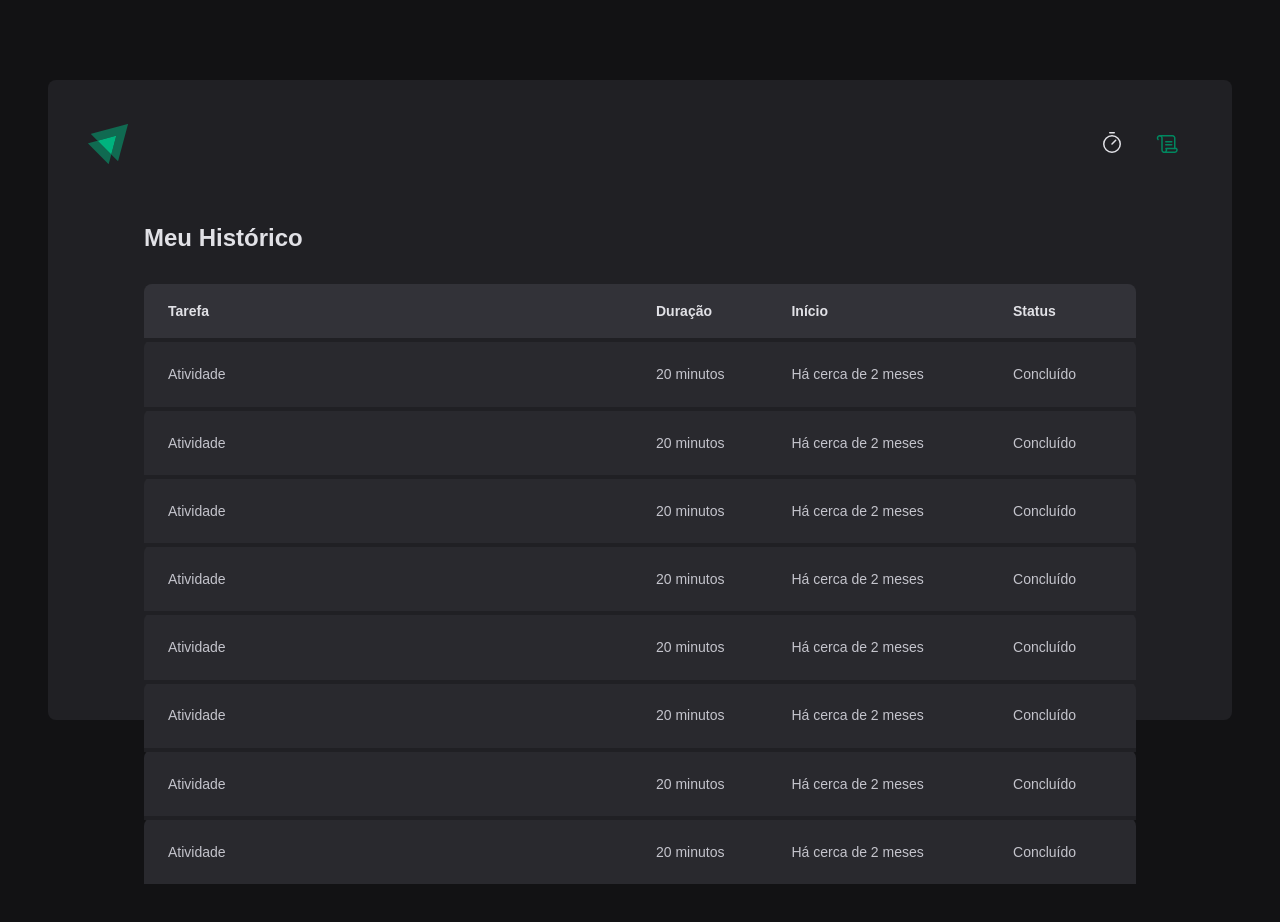
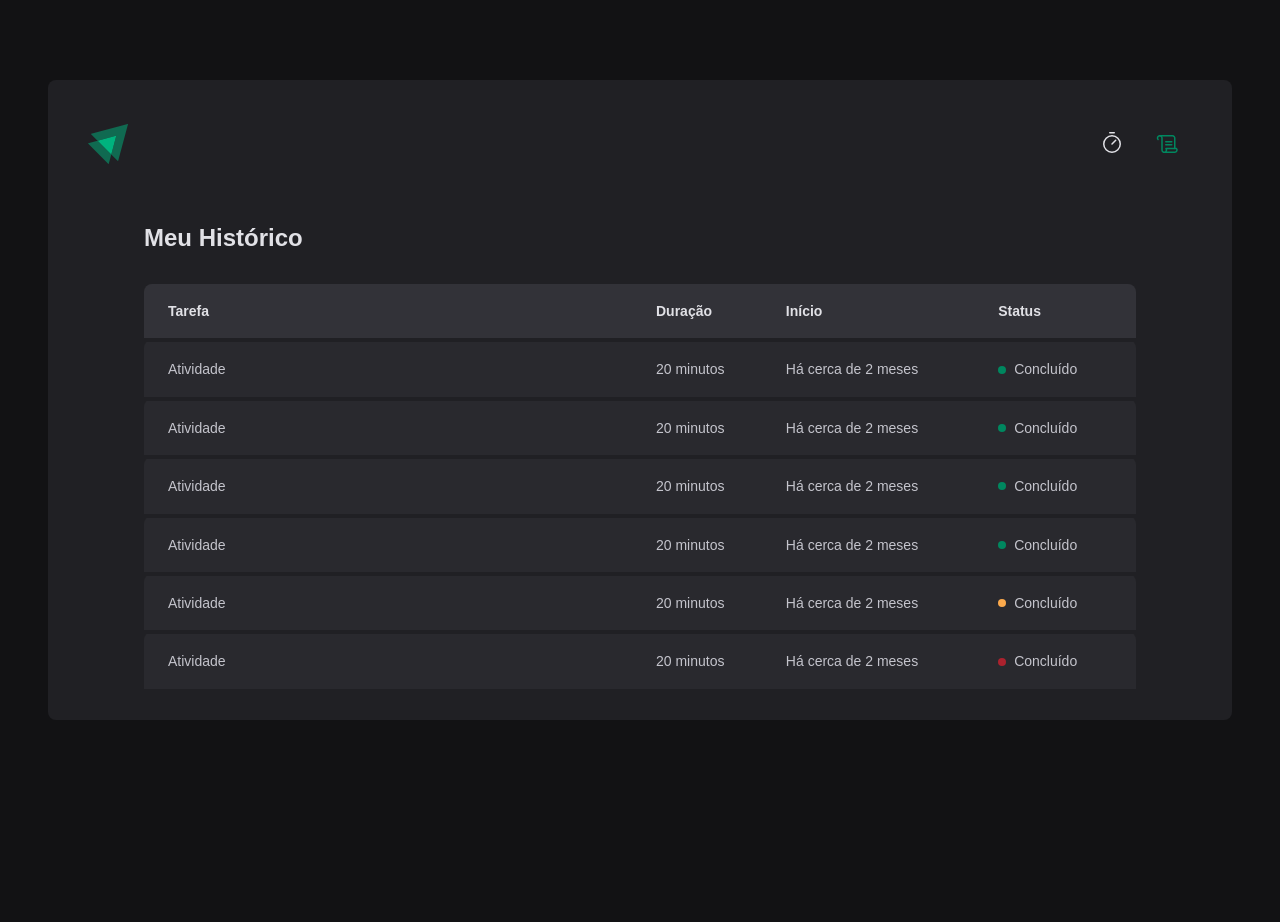
Before and after one commit to Raimison2020/ignite-timer, a React (Vite) app: page /history in a window 1280 px wide. Shown: the top 922 px of the page. After the commit the page ends 800 px from the top, so only its background shows below. Built offline with nearby package versions, Linux system fonts and the light colour scheme.

Commit message:
8. Componente Status

```diff
--- a/src/pages/History/index.tsx
+++ b/src/pages/History/index.tsx
@@ -1,4 +1,4 @@
-import { HistoryContainer, HistoryList } from "./styles";
+import { HistoryContainer, HistoryList, Status } from "./styles";
 
 export function History() {
   return (
@@ -20,49 +20,49 @@
               <td>Atividade</td>
               <td>20 minutos</td>
               <td>Há cerca de 2 meses</td>
-              <td>Concluído</td>
+              <td>
+                <Status statusColor="green">Concluído</Status>
+              </td>
             </tr>
             <tr>
               <td>Atividade</td>
               <td>20 minutos</td>
               <td>Há cerca de 2 meses</td>
-              <td>Concluído</td>
+              <td>
+                <Status statusColor="green">Concluído</Status>
+              </td>
             </tr>
             <tr>
               <td>Atividade</td>
               <td>20 minutos</td>
               <td>Há cerca de 2 meses</td>
-              <td>Concluído</td>
+              <td>
+                <Status statusColor="green">Concluído</Status>
+              </td>
             </tr>
             <tr>
               <td>Atividade</td>
               <td>20 minutos</td>
               <td>Há cerca de 2 meses</td>
-              <td>Concluído</td>
+              <td>
+                <Status statusColor="green">Concluído</Status>
+              </td>
             </tr>
             <tr>
               <td>Atividade</td>
               <td>20 minutos</td>
               <td>Há cerca de 2 meses</td>
-              <td>Concluído</td>
+              <td>
+                <Status statusColor="yellow">Concluído</Status>
+              </td>
             </tr>
             <tr>
               <td>Atividade</td>
               <td>20 minutos</td>
               <td>Há cerca de 2 meses</td>
-              <td>Concluído</td>
-            </tr>
-            <tr>
-              <td>Atividade</td>
-              <td>20 minutos</td>
-              <td>Há cerca de 2 meses</td>
-              <td>Concluído</td>
-            </tr>
-            <tr>
-              <td>Atividade</td>
-              <td>20 minutos</td>
-              <td>Há cerca de 2 meses</td>
-              <td>Concluído</td>
+              <td>
+                <Status statusColor="red">Concluído</Status>
+              </td>
             </tr>
           </tbody>
         </table>
--- a/src/pages/History/styles.ts
+++ b/src/pages/History/styles.ts
@@ -20,7 +20,7 @@
   table {
     width: 100%;
     border-collapse: collapse;
-    min-height: 600px;
+    min-width: 600px;
 
     th {
       background-color: ${(props) => props.theme["gray-600"]};
@@ -59,3 +59,27 @@
     }
   }
 `;
+
+const STATUS_COLORS = {
+  yellow: "yellow-500",
+  green: "green-500",
+  red: "red-500",
+} as const;
+
+interface StatusProps {
+  statusColor: keyof typeof STATUS_COLORS;
+}
+
+export const Status = styled.span<StatusProps>`
+  display: flex;
+  align-items: center;
+  gap: 0.5rem;
+
+  &&::before {
+    content: "";
+    width: 0.5rem;
+    height: 0.5rem;
+    border-radius: 50%;
+    background: ${(props) => props.theme[STATUS_COLORS[props.statusColor]]};
+  }
+`;
```
